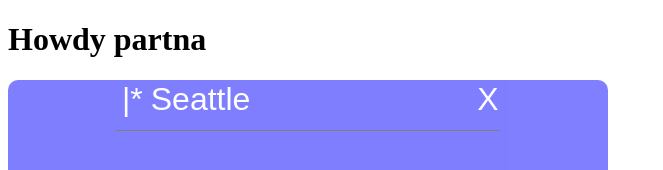
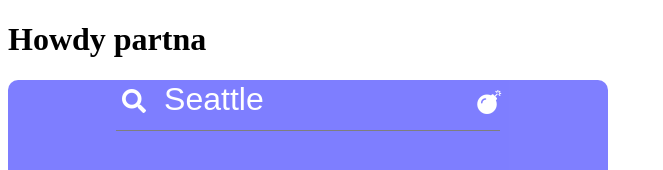
Before and after one commit to regbake/ng-weather, an Angular app: page / in a window 1280 px wide. Shown: the top 170 px of the page, without its empty margins (0-663 px from the left). Built offline with nearby package versions, Linux system fonts and the light colour scheme.

Commit message:
cleaned up search bar styling

```diff
--- a/src/app/contain/contain.component.css
+++ b/src/app/contain/contain.component.css
@@ -23,6 +23,7 @@ h1, h2, h3 {
   border-bottom-right-radius: 10px;
 }
 
+/* form */
 .search {
   width: 80%;
   height: 14%;
@@ -38,6 +39,8 @@ form * {
 
 form input {
   width: 50%;
+  font-size: 2em;
+  margin-left: 12%;
 }
 
 .search-bar {
@@ -48,16 +51,27 @@ form input {
 }
 
 .search-bar * {
-  font-size: 2em;
   float: left;
   background: transparent;
   border: none;
+}
+
+.search-bar button {
+  font-size: 1.5em;
+  top: 9px;
+}
+
+#search-button {
+  top: 8px;
+  position: absolute;
+  padding-right: 10px;
 }
 
 #cancel {
   position: absolute;
   margin-left: 74%;
 }
+/* form */
 
 .beef {
   width: 80%;
--- a/src/app/contain/contain.component.html
+++ b/src/app/contain/contain.component.html
@@ -3,9 +3,9 @@
     <div class="search">
       <form>
         <div class="search-bar">
-          <button type="button" (click)="alert('YOU CLICKED!')">|*</button>
+          <button id="search-button" type="button" (click)="alert('YOU CLICKED!')"><i class="fas fa-search"></i></button>
           <input type="text" [value]="searchVal" (input)="handleInput($event)"/>
-          <button id="cancel" type="button" (click)="handleSubmit()"> X </button>
+          <button id="cancel" type="button" (click)="handleSubmit()"> <i class="fas fa-bomb"></i> </button>
         </div>
       </form>
     </div>
--- a/src/index.html
+++ b/src/index.html
@@ -7,6 +7,7 @@
 
   <meta name="viewport" content="width=device-width, initial-scale=1">
   <link rel="icon" type="image/x-icon" href="favicon.ico">
+  <link rel="stylesheet" href="https://use.fontawesome.com/releases/v5.0.12/css/all.css" integrity="sha384-G0fIWCsCzJIMAVNQPfjH08cyYaUtMwjJwqiRKxxE/rx96Uroj1BtIQ6MLJuheaO9" crossorigin="anonymous">
 </head>
 <body>
   <app-root></app-root>
```
